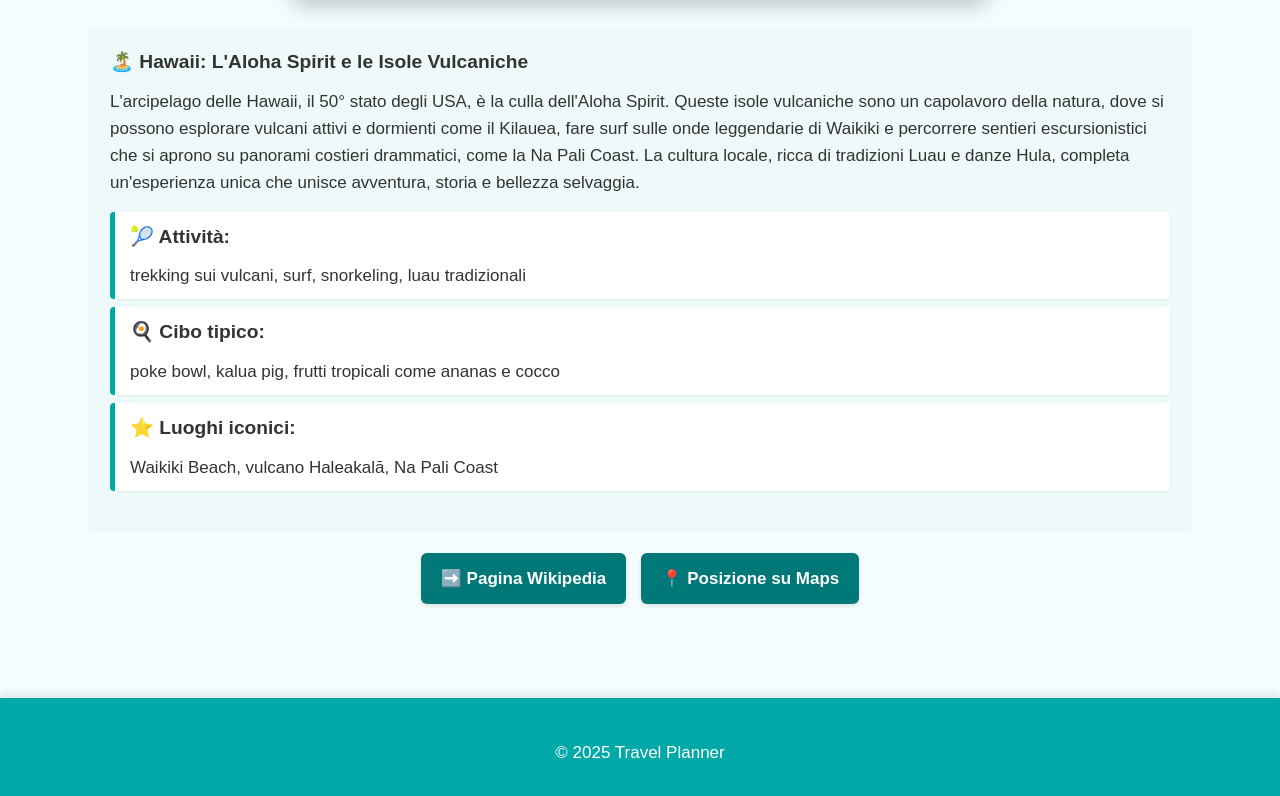
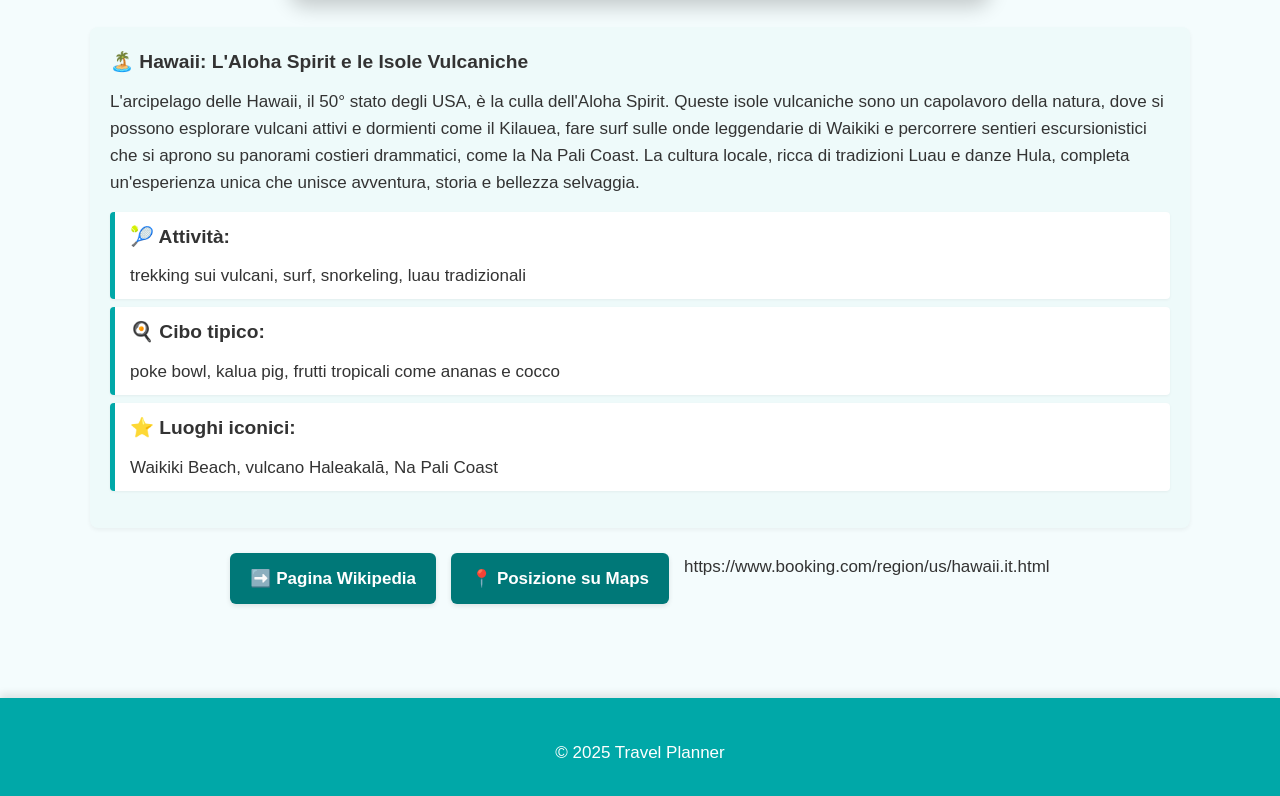
Before and after one commit to GabbodiSquare/TravelPlanner2, a plain HTML site: page hawaii.html in a window 1280 px wide. Shown: the part 797-1593 px from the top of the page. Drawn offline with Linux system fonts and the light colour scheme.

Commit message:
Update hawaii.html

```diff
--- a/hawaii.html
+++ b/hawaii.html
@@ -40,6 +40,7 @@
         <a href="https://www.google.com/maps/place/Hawaii" target="_blank" rel="noopener noreferrer">
              📍 Posizione su Maps
         </a>
+      https://www.booking.com/region/us/hawaii.it.html
     </div>
   </main>
   <footer>
```
